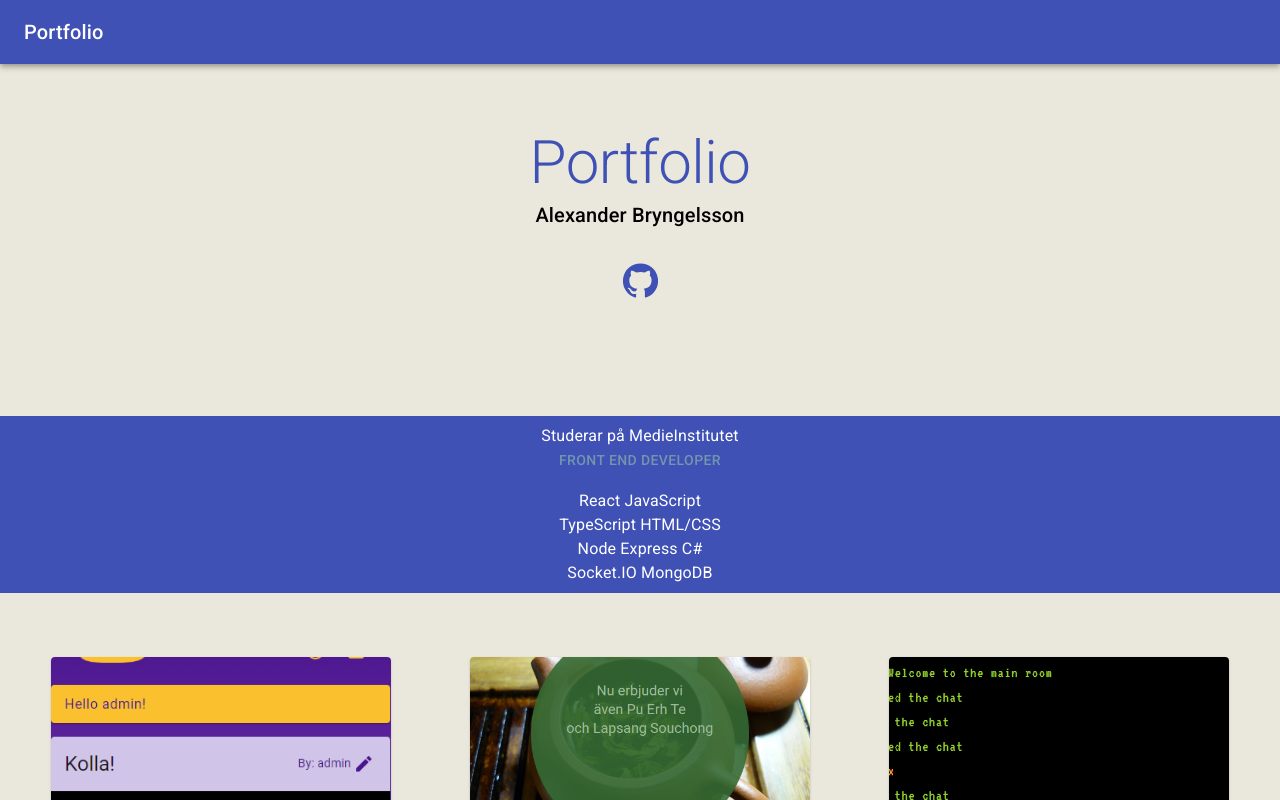
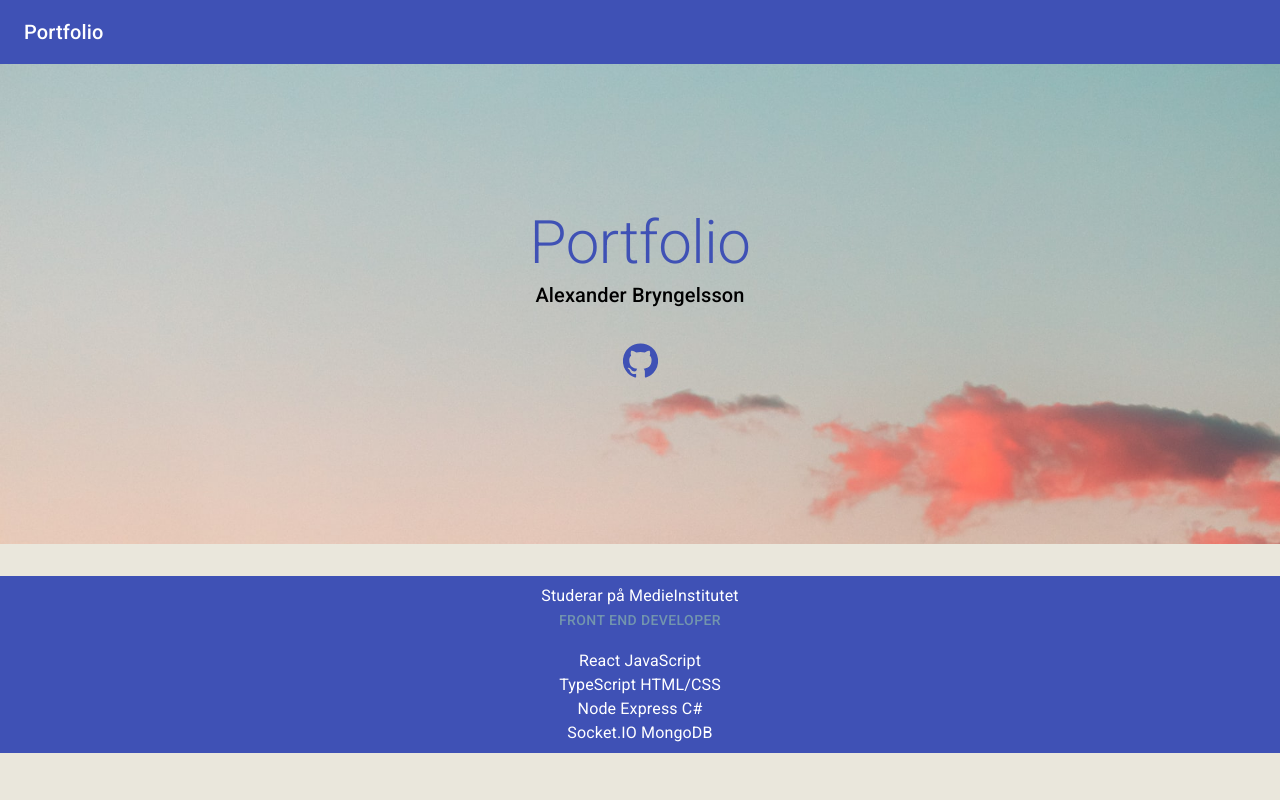
Before and after one commit to alexbryw/portfolio, a React (Create React App) app: page / in a window 1280 px wide. Shown: the top 800 px of the page. Built offline with nearby package versions, Linux system fonts and the light colour scheme.

Commit message:
new backround image in welcome component

```diff
--- a/src/components/cards/About.jsx
+++ b/src/components/cards/About.jsx
@@ -8,7 +8,7 @@ export default function About(){
             </Typography> */}
             <Typography style={textStyle}>
                 Även bekant med Wordpress LAMP stack, Linux Cron, C Arduinio.
-                Jag har läst en utbildning tidigare 'Programutvecklare / konstruktör inom elektronik'
+                Jag har tidigare läst utbildningen 'Programutvecklare / konstruktör inom elektronik'
                 och är väldigt teknikintresserad, allt från webb, elektronik, raketer till AI.
             </Typography>
             {/* <Typography style={textStyle}>
--- a/src/components/cards/WelcomePage.jsx
+++ b/src/components/cards/WelcomePage.jsx
@@ -1,11 +1,11 @@
 import React from 'react'
-import { Container, Typography, Link } from '@material-ui/core'
+import { Container, Typography, Link, Box } from '@material-ui/core'
 import GitHubIcon from '@material-ui/icons/GitHub';
 // import LinkedInIcon from '@material-ui/icons/LinkedIn';
 
 export default function WelcomePage(){
     return(
-        <Container style={{ height: '20rem', display: 'flex', flexDirection: 'column', justifyContent: "center", alignItems: "center"}}>
+        <Box style={topContainerStyle}>
             <Typography variant={'h2'} color={"primary"}>
                 Portfolio
             </Typography>
@@ -24,6 +24,19 @@ export default function WelcomePage(){
                     </Link>
                 </Typography> */}
             </Container>
-        </Container>
+        </Box>
     )
 }
+
+const topContainerStyle = {
+    height: '30rem',
+    display: 'flex',
+    flexDirection: 'column',
+    justifyContent: "center",
+    alignItems: "center",
+    backgroundImage: `url(${"portfolio/img/cloud1920.jpg"})`,
+    backgroundSize: "cover",
+    backgroundRepeat: "no-repeat",
+    backgroundPosition: "center",
+    // backgroundAttachment: "fixed"
+}
```
Also changed, not shown: public/img/cloud1920.jpg (added).
